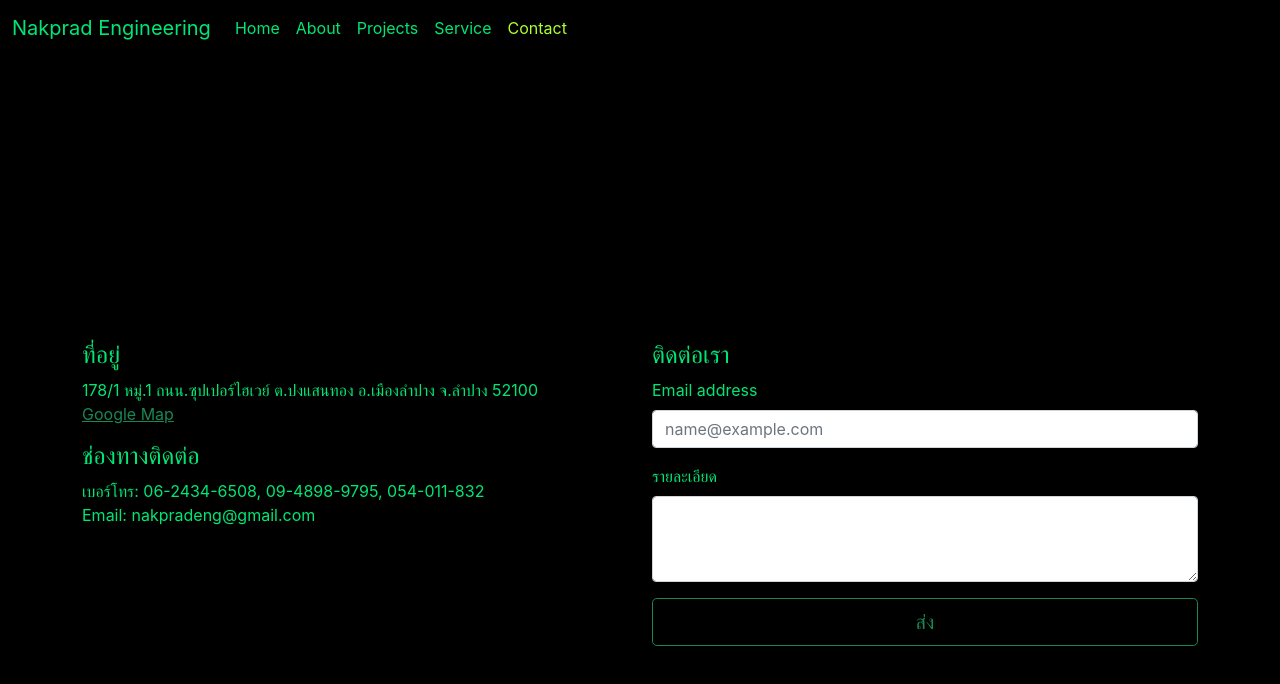
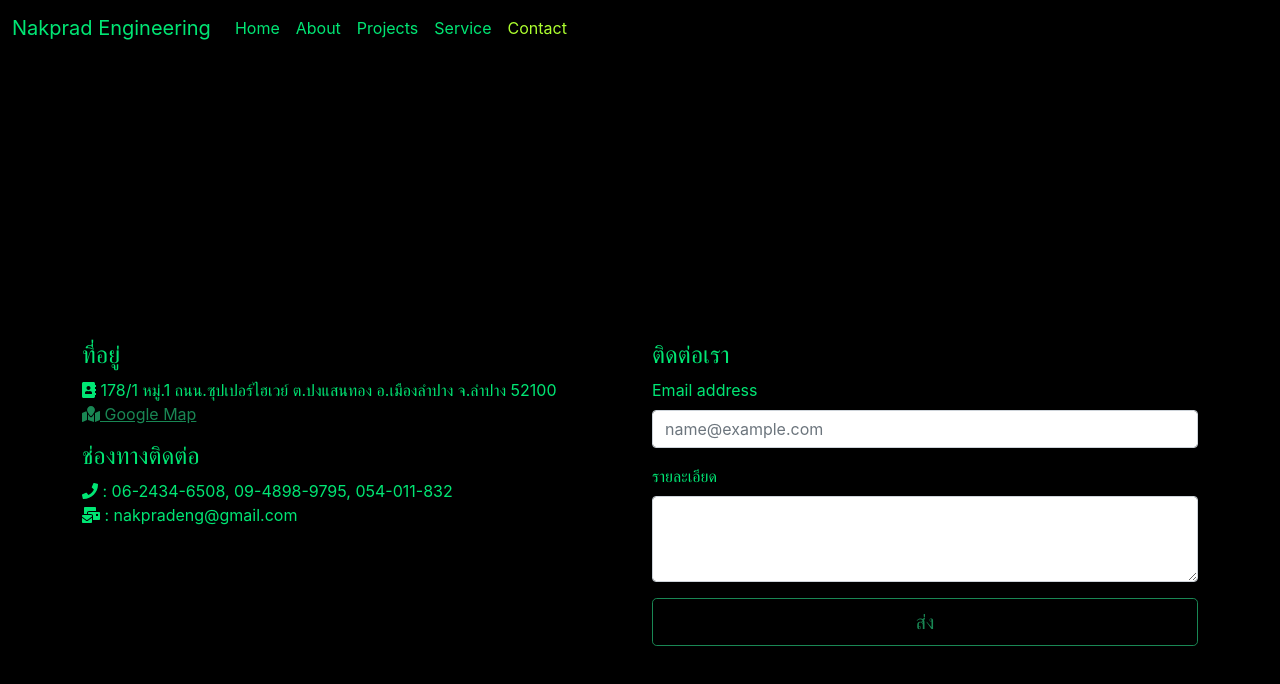
Before and after one commit to wwebeam6508/Nakpradengineering, a React (Create React App) app: page /contact in a window 1280 px wide. Shown: the top 684 px of the page. Built offline with nearby package versions, Linux system fonts and the light colour scheme.

Commit message:
change background and color

```diff
--- a/public/index.html
+++ b/public/index.html
@@ -27,7 +27,7 @@
     -->
     <title>NakpradEngineering</title>
   </head>
-  <body>
+  <body style="background-color: black;">
     <noscript>You need to enable JavaScript to run this app.</noscript>
     <script src="https://cdn.jsdelivr.net/npm/bootstrap@5.1.3/dist/js/bootstrap.bundle.min.js" integrity="sha384-ka7Sk0Gln4gmtz2MlQnikT1wXgYsOg+OMhuP+IlRH9sENBO0LRn5q+8nbTov4+1p" crossorigin="anonymous"></script>
     <div id="root"></div>
--- a/src/pages/Contact/Contact.jsx
+++ b/src/pages/Contact/Contact.jsx
@@ -3,6 +3,8 @@ import './Contact.scss'
 import Swal from 'sweetalert2'
 import withReactContent from 'sweetalert2-react-content'
 import { addFormContact } from "./ContactProvider"
+import { faAddressBook, faMailBulk, faMapMarked, faPhone } from "@fortawesome/free-solid-svg-icons"
+import { FontAwesomeIcon } from "@fortawesome/react-fontawesome"
 const MySwal = withReactContent(Swal)
 export default function Contact() {
     const [emailAddress, setEmailAddress] = useState("")
@@ -15,18 +17,18 @@ export default function Contact() {
                     <div className="left col-sm-6">
                         <h4>ที่อยู่</h4>
                         <p>
-                            <span>178/1 หมู่.1 ถนน.ซุปเปอร์ไฮเวย์ ต.ปงแสนทอง อ.เมืองลำปาง จ.ลำปาง 52100</span>
+                            <span><FontAwesomeIcon icon={faAddressBook}/> 178/1 หมู่.1 ถนน.ซุปเปอร์ไฮเวย์ ต.ปงแสนทอง อ.เมืองลำปาง จ.ลำปาง 52100</span>
                             <br/>
-                            <a className="link-success" target="_blank" href="https://www.google.co.th/maps/place/%E0%B8%AB%E0%B8%88%E0%B8%81.%E0%B8%99%E0%B8%B1%E0%B8%81%E0%B8%9B%E0%B8%A3%E0%B8%B2%E0%B8%8A%E0%B8%8D%E0%B9%8C+%E0%B9%80%E0%B8%AD%E0%B9%87%E0%B8%99%E0%B8%88%E0%B8%B4%E0%B9%80%E0%B8%99%E0%B8%B5%E0%B8%A2%E0%B8%A3%E0%B8%B4%E0%B9%88%E0%B8%87+Nakprad+engineering+ltd./@18.2739597,99.4583081,21z/data=!4m5!3m4!1s0x30d96bdeb4afb5a3:0x3999c3f3013ab7ae!8m2!3d18.2739272!4d99.4583534">Google Map</a>
+                            <a className="link-success" target="_blank" href="https://www.google.co.th/maps/place/%E0%B8%AB%E0%B8%88%E0%B8%81.%E0%B8%99%E0%B8%B1%E0%B8%81%E0%B8%9B%E0%B8%A3%E0%B8%B2%E0%B8%8A%E0%B8%8D%E0%B9%8C+%E0%B9%80%E0%B8%AD%E0%B9%87%E0%B8%99%E0%B8%88%E0%B8%B4%E0%B9%80%E0%B8%99%E0%B8%B5%E0%B8%A2%E0%B8%A3%E0%B8%B4%E0%B9%88%E0%B8%87+Nakprad+engineering+ltd./@18.2739597,99.4583081,21z/data=!4m5!3m4!1s0x30d96bdeb4afb5a3:0x3999c3f3013ab7ae!8m2!3d18.2739272!4d99.4583534"><FontAwesomeIcon icon={faMapMarked}/> Google Map</a>
                         </p>
                         <h4>ช่องทางติดต่อ</h4>
                         <p>
                             <span>
-                                เบอร์โทร: 06-2434-6508, 09-4898-9795, 054-011-832
+                                <FontAwesomeIcon icon={faPhone}/> : 06-2434-6508, 09-4898-9795, 054-011-832
                             </span>
                             <br/>
                             <span>
-                                Email: nakpradeng@gmail.com
+                                <FontAwesomeIcon icon={faMailBulk}/> : nakpradeng@gmail.com
                             </span>
                         </p>
                     </div>
```
